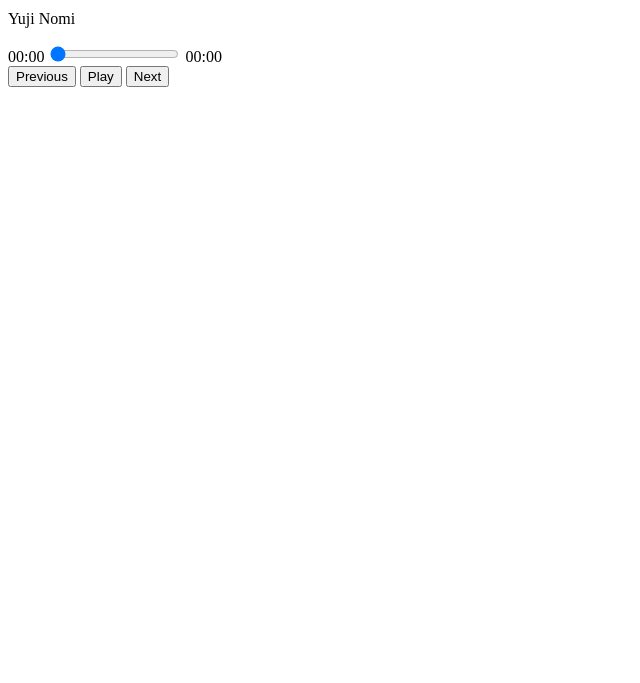
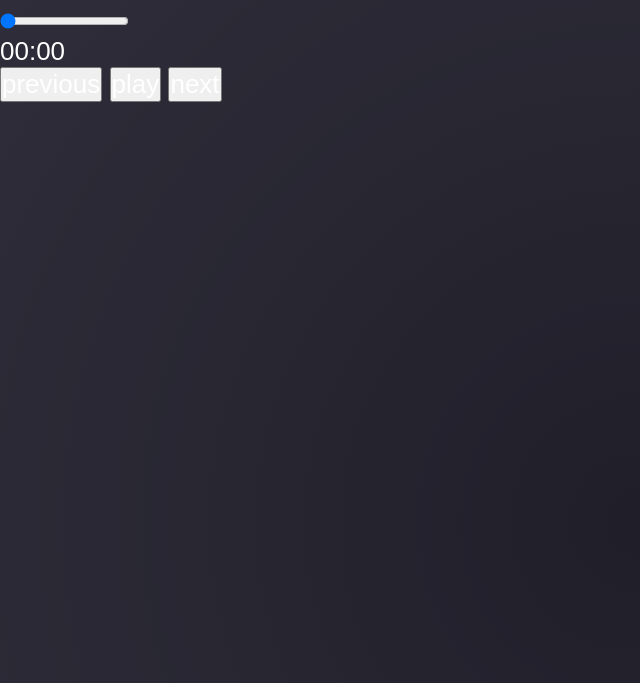
Before and after one commit to jazlynho2028/jk-playlist, an Electron app: page renderer/index.html in a window 1280 px wide. Shown: the part 117-800 px from the top of the page, without its empty margins (0-640 px from the left). Drawn offline with Linux system fonts and the light colour scheme; a web font is replaced by a local one.

Commit message:
Imported fonts, added color variables, set background gradient

```diff
--- /dev/null
+++ b/renderer/index.css
@@ -0,0 +1,70 @@
+@import url('https://fonts.googleapis.com/css2?family=Cedarville+Cursive&family=Gaegu&display=swap');
+
+
+:root {
+    --bg-color: #1C1B25;
+    --white: #FFFFFF;
+    --color-a: #1B213170;
+    --color-b: #41466570;
+    --color-c: #7D576370;
+    --color-d: #C5BBDC70;
+    --color-d-light-shadow: #C5BBDC10;
+    --color-d-dark-shadow: #C5BBDC60
+}
+
+* {
+    font-weight: 400;
+    font-style: normal;
+    text-transform: lowercase;
+    color: var(--white);
+
+    margin: 0;
+    padding: 0;
+    box-sizing: border-box;
+
+    font-family: "Gaegu", sans-serif;
+    font-size: 26px;
+}
+
+h2 {
+    font-family: "Cedarville Cursive", cursive;
+    font-size: 52px;
+
+}
+
+h3 {
+    font-family: "Gaegu", sans-serif;
+    font-size: 26px;
+}
+
+body {
+    background-color: var(--bg-color);
+}
+
+.container-background {
+    position: relative;
+    width: 100vw;
+    height: 100vh;
+  }
+
+  .container-background::before {
+    content: "";
+    position: absolute;
+    top: 0;
+    left: 0;
+    width: 100%;
+    height: 100%;
+    background: radial-gradient(ellipse at 50% 80%, var(--color-d-light-shadow), var(--color-d-dark-shadow));
+    opacity: 0.3; /* Apply opacity only to the background */
+    mix-blend-mode: screen;
+    z-index: -1; /* Place it behind the content */
+  }
+
+  .container-content {
+    position: relative;
+    width: 100%;
+    height: 100%;
+    background-color: none;
+    opacity: 1; /* Full opacity for the content */
+    mix-blend-mode: normal;
+  }
--- a/renderer/index.html
+++ b/renderer/index.html
@@ -9,24 +9,25 @@
             script-src 'self' https://cdnjs.cloudflare.com;
             connect-src 'self' https://api.spotify.com;
             img-src 'self' https://i.scdn.co;
+            style-src 'self' https://fonts.googleapis.com;
             font-src 'self' https://fonts.gstatic.com;
             "
     />
-    <title>Hello, this is a cute playlist!</title>
+    <title>Hello, this will be a cute playlist!</title>
+    <link rel="stylesheet" href="./index.css">
   </head>
   <body>
-    <div class="player-container">
-      <h1>JK Playlist</h1>
-
+    <div class="container-background">
+      <div class="container-content">
         <div class="track-info">
           <h2 id="song-title">No song selected</h2>
-        <p id="artist-name"></p>
+          <h3 id="artist-name"></h3>
         </div>
 
         <div class="progress-container">
-        <span id="current-time">00:00</span>
+          <h3 id="current-time">00:00</h3>
           <input type="range" id="progress-bar" min="0" max="100" value="0">
-        <span id="duration">00:00</span>
+          <h3 id="duration">00:00</h3>
         </div>
 
         <div class="controls">
@@ -35,6 +36,7 @@
           <button id="next-btn">Next</button>
         </div>
       </div>
+    </div>
 
     <audio id="audio-player"></audio>
 
```
Also changed, not shown: main.js (+17 -2 lines). Lines whose indentation alone changed are shown as unchanged.
